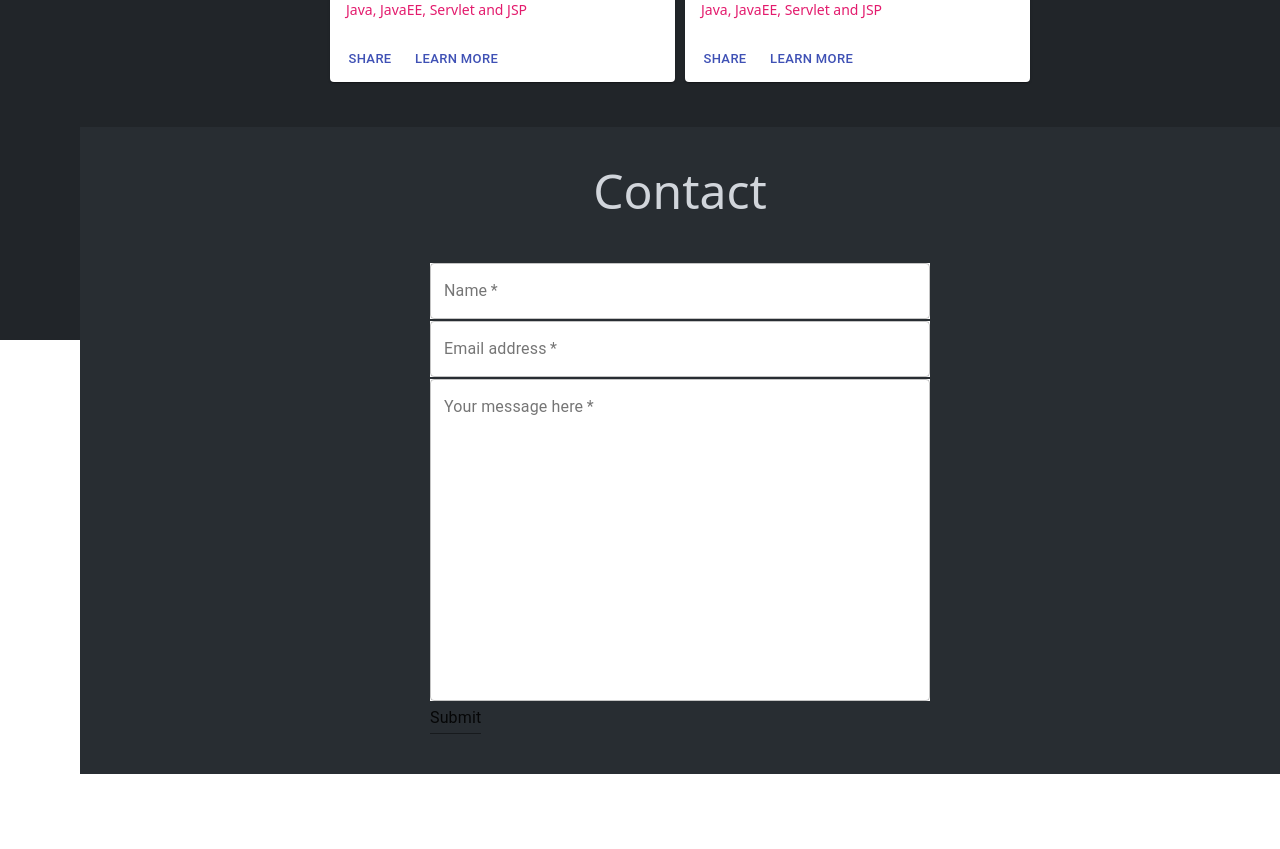
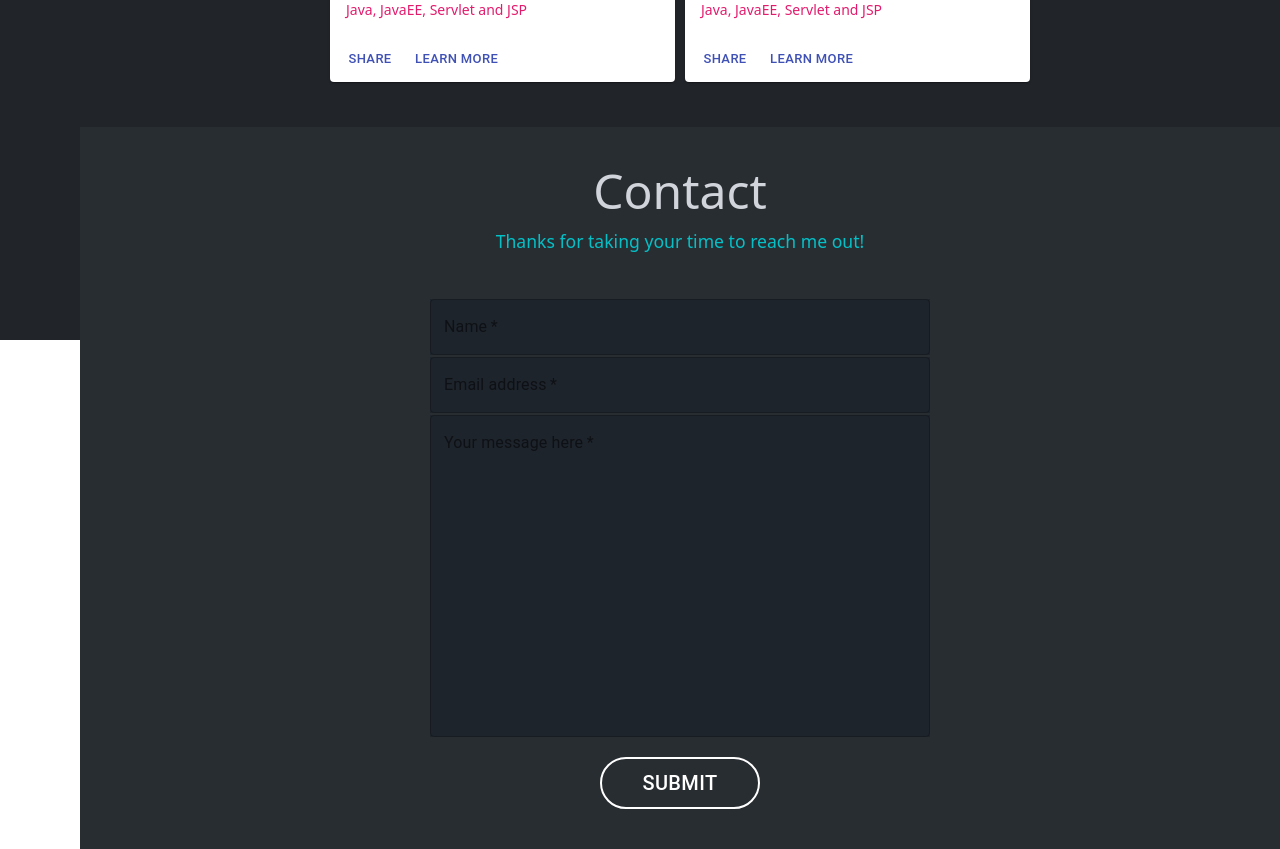
Before and after one commit to DaiSugi01/portfolio, a Next.js app: page / in a window 1280 px wide. Shown: the part 2860-3709 px from the top of the page. Before the commit the page ends 3634 px from the top, so only its background shows below. Built offline with nearby package versions, Linux system fonts and the light colour scheme.

Commit message:
add contact form

```diff
--- a/components/AboutMe.js
+++ b/components/AboutMe.js
@@ -1,11 +1,8 @@
-import styled from 'styled-components';
+import styled from "styled-components";
 
 import Card from "../components/Card";
 import profile from "../data/profile.json";
-
-const Wrapper = styled.section`
-  padding: 2.5rem 0;
-`
+import { Wrapper } from "../components/Common";
 
 const Greet = styled.h1`
   font-weight: 700;
@@ -32,16 +29,15 @@ const SkillCards = styled.h2`
 `;
 
 export default function AboutMe({ programming }) {
-
   return (
     <Wrapper className="bg-sub-main">
       <Greet>{profile.greet}</Greet>
       <Profile>{profile.aboutMe}</Profile>
 
       <SkillCards className="flex">
-        {programming && programming.map(skill => <Card key={skill.id} content={skill}/>)}
+        {programming &&
+          programming.map((skill) => <Card key={skill.id} content={skill} />)}
       </SkillCards>
-
     </Wrapper>
   );
 }
--- /dev/null
+++ b/components/Common.js
@@ -0,0 +1,16 @@
+import styled from "styled-components";
+
+export const UnderLine = styled.div`
+  border-style: solid;
+  margin: 20px auto 16px;
+  width: 4rem;
+  border-width: 2px;
+  --tw-border-opacity: 1;
+  border-color: rgba(255, 255, 255, var(--tw-border-opacity));
+`;
+
+export const Wrapper = styled.section`
+height: 100%;
+width: 100%;
+padding: 2.5rem 0;
+`;
--- a/components/Contact.js
+++ b/components/Contact.js
@@ -1,25 +1,28 @@
-import styled from 'styled-components';
+import styled from "styled-components";
 
-import ContactForm from '../components/ContactForm';
-
-const Wrapper = styled.section`
-  padding: 2.5rem 0;
-  height: 100%;
-  width: 100%;
-`;
+import ContactForm from "../components/ContactForm";
+import { Wrapper, UnderLine } from "../components/Common";
 
 const Title = styled.h2`
   font-size: 3rem;
   line-height: 1;
   text-align: center;
-  margin-bottom: 3rem;
+`;
+
+const Text = styled.p`
+  color: #04C1C8;
+  font-size: 1.1rem;
+  text-align: center;
+  margin: 1rem auto 3rem;
+  font-weight: 400;
 `;
 
 export default function Contact() {
   return (
     <Wrapper className="bg-sub-main">
       <Title>Contact</Title>
+      <Text>Thanks for taking your time to reach me out!</Text>
       <ContactForm />
     </Wrapper>
-  )
+  );
 }
--- a/components/ContactForm.js
+++ b/components/ContactForm.js
@@ -1,18 +1,29 @@
-import React, { Component } from "react";
-import { TextField, Input } from "@material-ui/core";
+import Button from "@material-ui/core/Button";
+import { TextField } from "@material-ui/core";
 import Grid from "@material-ui/core/Grid";
+import styled from "styled-components";
+
+const stylesForGrid = {
+  width: "500px",
+  backgroundColor: "#1E242C",
+  marginBottom: "0.1rem",
+  color: "white"
+};
+
+const stylesForSubmit = {
+  borderRadius: "3rem",
+  borderWidth: "2px",
+  outline: "none",
+  padding: "10px 40px",
+  borderColor: "white",
+  color: "white"
+};
 
 export default function ContactForm() {
-  const styles = {
-    width: "500px",
-    backgroundColor: "#FFFFFF",
-    // borderRadius: "0.25rem",
-    marginBottom: "0.1rem"
-  }
   return (
     <Grid container alignItems="center" justify="center">
       <form id="ContactForm" action="">
-          <Grid className="gridItems" item md={12} style={{...styles}}>
+        <Grid className="gridItems" item md={12} style={{ ...stylesForGrid }}>
           <TextField
             required
             fullWidth
@@ -22,7 +33,7 @@ export default function ContactForm() {
             color="secondary"
           />
         </Grid>
-          <Grid className="gridItems" item md={12} style={{...styles}}>
+        <Grid className="gridItems" item md={12} style={{ ...stylesForGrid }}>
           <TextField
             required
             fullWidth
@@ -32,7 +43,7 @@ export default function ContactForm() {
             color="secondary"
           />
         </Grid>
-          <Grid className="gridItems" item md={12} style={{...styles}}>
+        <Grid className="gridItems" item md={12} style={{ ...stylesForGrid }}>
           <TextField
             required
             fullWidth
@@ -43,9 +54,16 @@ export default function ContactForm() {
             variant="outlined"
           />
         </Grid>
-          <Grid id="SubmitButtonGrid" className="gridItems" item md={12}>
-            <Input id="SubmitButton" type="submit" variant="outlined" />
-          </Grid>
+
+        <div className="align-cnter text-center m-auto mt-5">
+          <Button
+            variant="outlined"
+            color="primary"
+            style={{ ...stylesForSubmit }}
+          >
+            <span className="text-xl">Submit</span>
+          </Button>
+        </div>
       </form>
     </Grid>
   );
--- a/components/Project.js
+++ b/components/Project.js
@@ -3,26 +3,12 @@ import styled from "styled-components";
 
 import Filter from "../components/Filter";
 import ProjectCard from "../components/ProjectCard";
-
-const Wrapper = styled.section`
-  height: 100%;
-  width: 100%;
-  padding: 2.5rem 0;
-`
+import { Wrapper, UnderLine } from "../components/Common";
 
 const Title = styled.h2`
   font-size: 3rem;
   line-height: 1;
   text-align: center;
-`;
-
-const UnderLine = styled.div`
-  border-style: solid;
-  margin: 20px auto 16px;
-  width: 4rem;
-  border-width: 2px;
-  --tw-border-opacity: 1;
-  border-color: rgba(255, 255, 255, var(--tw-border-opacity));
 `;
 
 const CardWrapper = styled.div`
@@ -41,9 +27,13 @@ export default function Project({ projects }) {
   const filters = ["All", "Web", "iOS"];
 
   const onChangeActive = (active) => {
+    if (activeIndex === active) {
+      return;
+    }
+
     setActiveIndex(active);
-    if (filters[active] !== 'All') {
-      const newProjects = projects.filter(p => p.type === filters[active]);
+    if (filters[active] !== "All") {
+      const newProjects = projects.filter((p) => p.type === filters[active]);
       setProjects([...newProjects]);
     } else {
       setProjects([...projects]);
--- a/components/ProjectCard.js
+++ b/components/ProjectCard.js
@@ -50,7 +50,13 @@ export default function ProjectCard({ project }) {
           {project.contributor && "Developed with "}
           {project.contributor &&
             project.contributor.map((c) => (
-              <a className="underline font-bold" key={c.id} href={c.url}>
+              <a
+              key={c.id}
+              href={c.url}
+              className="underline font-bold"
+              target="_blank"
+              rel="noopener noreferrer"
+              >
                 {c.name}
               </a>
             ))}
--- /dev/null
+++ b/pages/message-success.js
@@ -0,0 +1,38 @@
+import Link from "next/link";
+import Button from "@material-ui/core/Button";
+import Image from "next/image";
+
+const AboutMe = () => {
+
+  const styles = {
+    borderRadius: "3rem",
+    borderWidth: "4px",
+    outline: "none",
+    padding: "10px 20px",
+    fontSize: "1rem;"
+  }
+
+  return (
+    <div className="h-full">
+      <div className="align-center text-center m-auto mt-16">
+        <Image
+          src="/images/mailbox.svg"
+          width={250}
+          height={250}
+          alt="Mailbox"
+        />
+        <h1 className="font-bold text-4xl mt-12">Thanks, Message received successfully!</h1>
+        <h2 className="font-thin text-2xl mt-5 mb-10">
+          I'll be in touch with you shortly.
+        </h2>
+        <Link href="/">
+          <Button variant="outlined" color="primary" style={{...styles}}>
+            Back to home
+          </Button>
+        </Link>
+      </div>
+    </div>
+  );
+};
+
+export default AboutMe;
```
Also changed, not shown: pages/index.js (+5 -15 lines), public/images/mailbox.svg (added), public/images/post.svg (added). Lines whose indentation alone changed are shown as unchanged.
